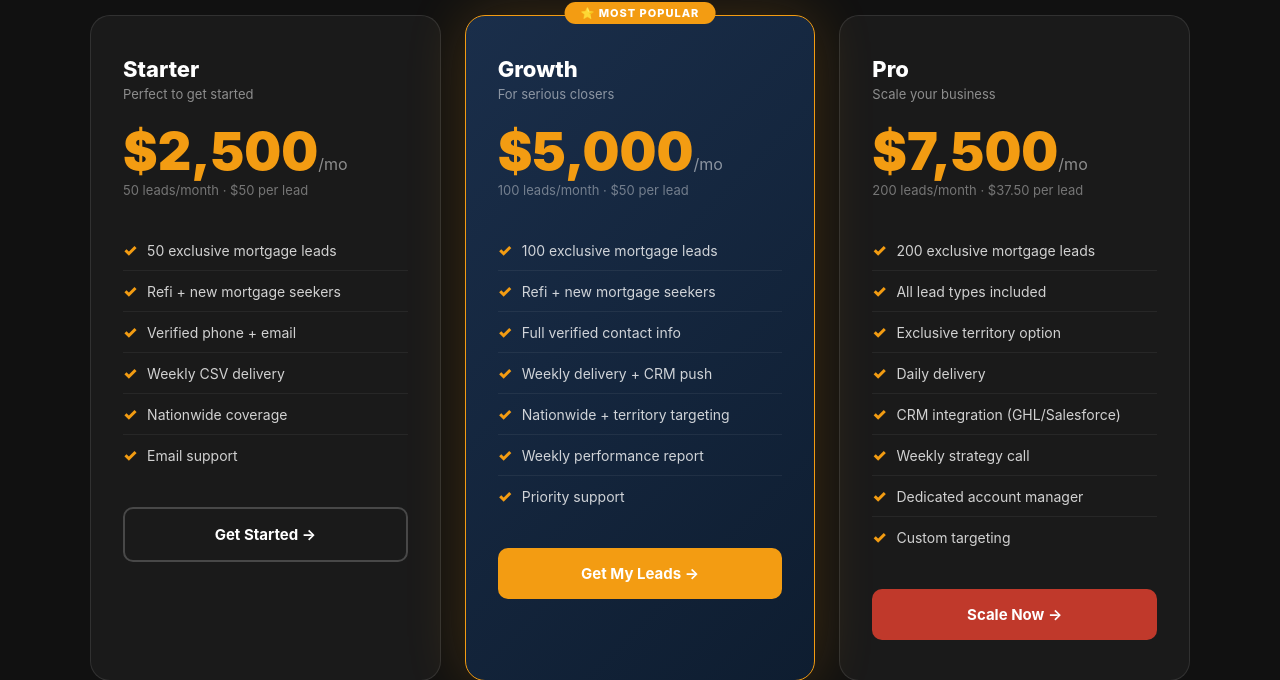
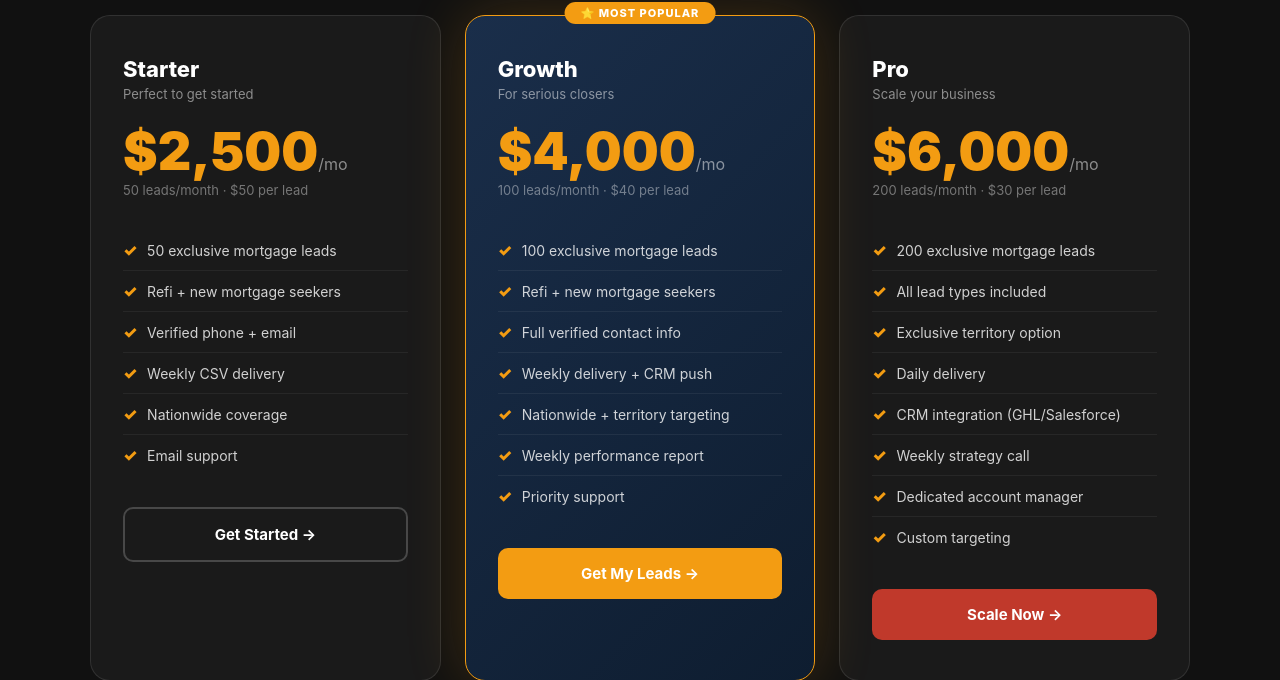
Before and after one commit to robertzinno0-ctrl/boknows-marketing-site, a Flask app: page /mortgage-leads in a window 1280 px wide. Shown: the part 3090-3770 px from the top of the page. Run offline with Flask 3, Linux system fonts and the light colour scheme.

Commit message:
Update pricing: 2500/50, 4000/100, 6000/200

```diff
--- a/templates/mortgage_leads.html
+++ b/templates/mortgage_leads.html
@@ -281,8 +281,8 @@ footer a{color:var(--gold);text-decoration:none}
       <div class="pkg-badge">⭐ Most Popular</div>
       <div class="pkg-name">Growth</div>
       <div class="pkg-type">For serious closers</div>
-      <div class="pkg-price">$5,000<span>/mo</span></div>
-      <div class="pkg-per">100 leads/month · $50 per lead</div>
+      <div class="pkg-price">$4,000<span>/mo</span></div>
+      <div class="pkg-per">100 leads/month · $40 per lead</div>
       <ul class="pkg-features">
         <li>100 exclusive mortgage leads</li>
         <li>Refi + new mortgage seekers</li>
@@ -297,8 +297,8 @@ footer a{color:var(--gold);text-decoration:none}
     <div class="pkg">
       <div class="pkg-name">Pro</div>
       <div class="pkg-type">Scale your business</div>
-      <div class="pkg-price">$7,500<span>/mo</span></div>
-      <div class="pkg-per">200 leads/month · $37.50 per lead</div>
+      <div class="pkg-price">$6,000<span>/mo</span></div>
+      <div class="pkg-per">200 leads/month · $30 per lead</div>
 
 
       <ul class="pkg-features">
@@ -381,8 +381,8 @@ footer a{color:var(--gold);text-decoration:none}
           <label>Package *</label>
           <select name="package" required>
             <option value="starter">Starter — $2,500/mo (50 leads)</option>
-            <option value="growth" selected>Growth — $5,000/mo (100 leads)</option>
-            <option value="pro">Pro — $7,500/mo (200 leads)</option>
+            <option value="growth" selected>Growth — $4,000/mo (100 leads)</option>
+            <option value="pro">Pro — $6,000/mo (200 leads)</option>
             <option value="enterprise">Enterprise — Custom</option>
           </select>
         </div>
```
